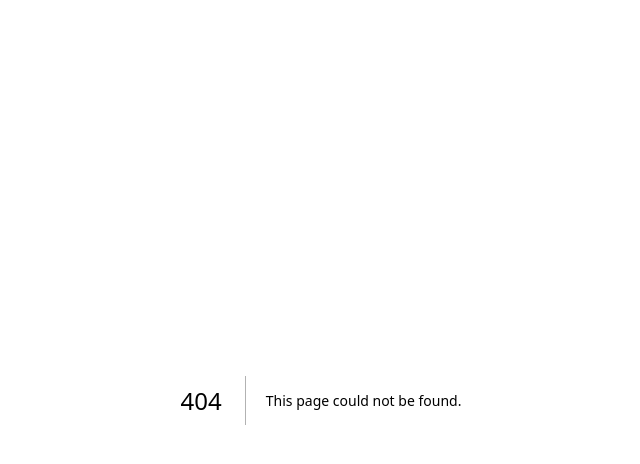
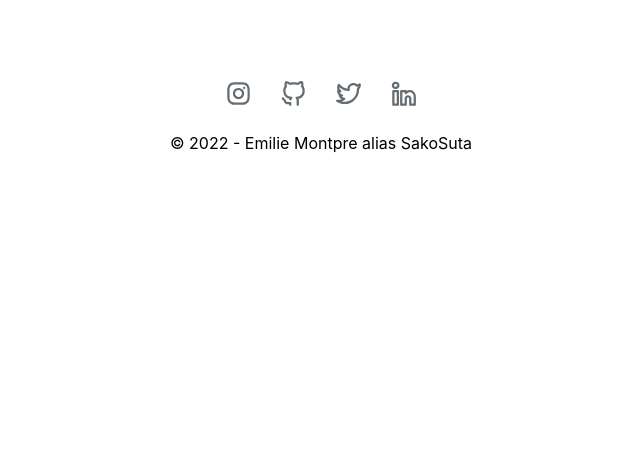
Before and after one commit to SakoSuta/portfolio, a Next.js app: page /components/foot in a window 1280 px wide. Before the commit this address had no page. Shown: the top 464 px of the page, without its empty margins (319-959 px from the left). Built offline with nearby package versions, Linux system fonts and the light colour scheme.

Commit message:
footer and nav

```diff
--- a/pages/components/Nav/index.tsx
+++ b/pages/components/Nav/index.tsx
@@ -2,7 +2,7 @@ import Reseaux from "../Reseaux";
 import Link from "next/link"
 import Image from "next/image"
 
-function Navigation() {
+export default function Navigation() {
     return (
         <>
             <nav className="flex justify-between items-center px-1 py-4">
@@ -23,18 +23,3 @@ function Navigation() {
         </>
     )
 }
-
-function Footer() {
-    return (
-        <>
-            <header>
-                <footer className="flex flex-col items-center py-20">
-                    <Reseaux/>
-                    <p className="mt-6">© 2022  -  Emilie Montpre alias SakoSuta</p>
-                </footer>
-            </header>
-        </>
-    )
-}
-
-export { Navigation, Footer}
--- /dev/null
+++ b/pages/components/foot/index.tsx
@@ -0,0 +1,14 @@
+import Reseaux from "../Reseaux";
+
+export default function Footer() {
+    return (
+        <>
+            <header>
+                <footer className="flex flex-col items-center py-20">
+                    <Reseaux/>
+                    <p className="mt-6">© 2022  -  Emilie Montpre alias SakoSuta</p>
+                </footer>
+            </header>
+        </>
+    )
+}
--- a/pages/index.tsx
+++ b/pages/index.tsx
@@ -41,7 +41,8 @@
 
 import Head from 'next/head'
 
-import { Navigation, Footer } from "./components/Nav";
+import Navigation from "./components/Nav";
+import Footer from './components/foot';
 import ContactForm from "./components/contact-component";
 import Reseaux from './components/Reseaux';
 import { Project } from "./components/project";
```
Also changed, not shown: pages/api/auth/signin/index.tsx (added, +22 -0 lines).
